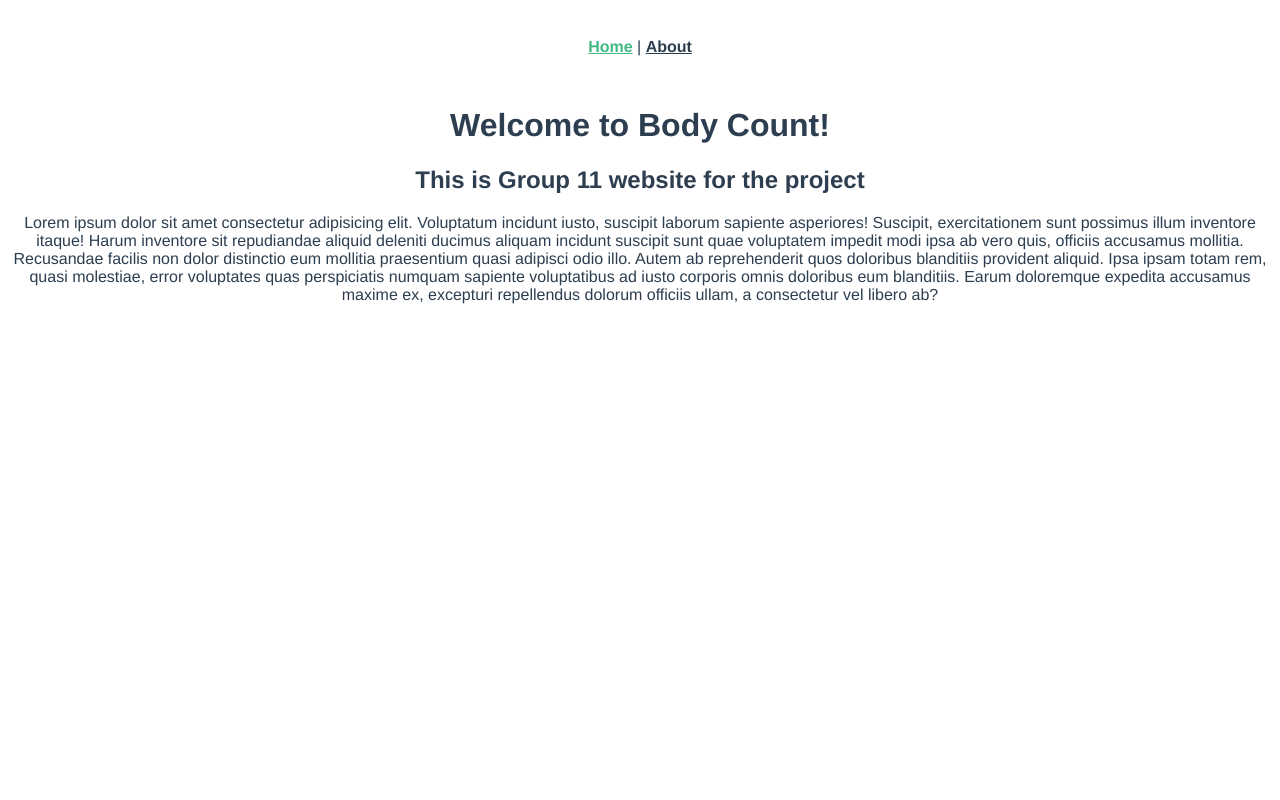
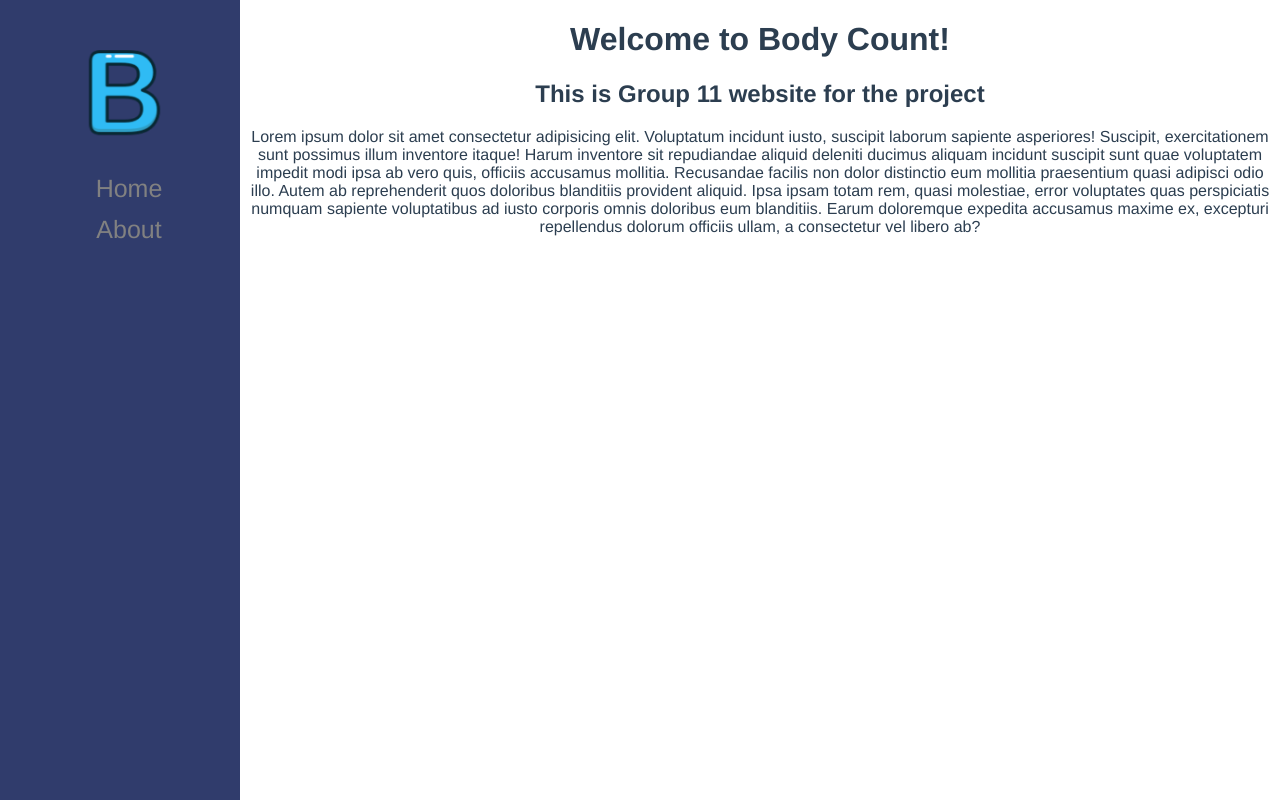
Before and after one commit to simonljohannesson/ii1302-project-group-11, a Vue app in the folder frontend/webpage/: page / in a window 1280 px wide. Built offline with nearby package versions, Linux system fonts and the light colour scheme.

Commit message:
changed layout to accept a toolbar

```diff
--- a/frontend/webpage/src/App.vue
+++ b/frontend/webpage/src/App.vue
@@ -1,11 +1,19 @@
 <template>
-  <div id="nav">
-    <router-link to="/">Home</router-link> |
-    <router-link to="/about">About</router-link>
+    <div class="sidenav">
+        <Toolbar/>
     </div>
-  <router-view/>
+    <div class="mainContent">
+        <router-view />
+    </div>
 </template>
-
+<script>
+import Toolbar from "@/components/Toolbar.vue";
+export default {
+    components: {
+        Toolbar,
+    },
+};
+</script>
 <style>
 #app {
     font-family: Avenir, Helvetica, Arial, sans-serif;
@@ -14,7 +22,9 @@
     text-align: center;
     color: #2c3e50;
 }
-
+.mainContent {
+    margin-left: 15rem;
+}
 #nav {
     padding: 30px;
 }
@@ -27,4 +37,31 @@
 #nav a.router-link-exact-active {
     color: #42b983;
 }
+/* The sidebar menu */
+.sidenav {
+    height: 100%; /* Full-height: remove this if you want "auto" height */
+    width: 15rem; /* Set the width of the sidebar */
+    position: fixed; /* Fixed Sidebar (stay in place on scroll) */
+    z-index: 1; /* Stay on top */
+    top: 0; /* Stay at the top */
+    left: 0;
+    background-color: #303C6C; /* Black */
+    overflow-x: hidden; /* Disable horizontal scroll */
+    padding-top: 20px;
+}
+
+/* The navigation menu links */
+.sidenav a {
+    padding: 6px 8px 6px 16px;
+    text-decoration: none;
+    font-size: 25px;
+    color: #818181;
+    display: block;
+}
+
+/* When you mouse over the navigation links, change their color */
+.sidenav a:hover {
+    background-color: #424b6e;
+    color: #f1f1f1;
+}
 </style>
```
Lines whose indentation alone changed are shown as unchanged.
